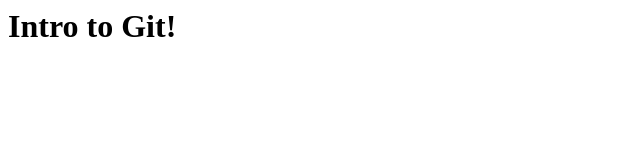
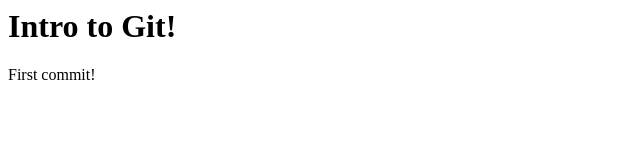
Before and after one commit to mlimberg/git_intro, a plain HTML site: page index.html in a window 1280 px wide. Shown: the full height of the page, 0-640 px from the left. Drawn offline with Linux system fonts and the light colour scheme.

Commit message:
Add first paragraph

```diff
--- a/index.html
+++ b/index.html
@@ -1 +1,5 @@
     <h1>Intro to Git!</h1>
+
+    <p>
+      First commit!
+    </p>
```
